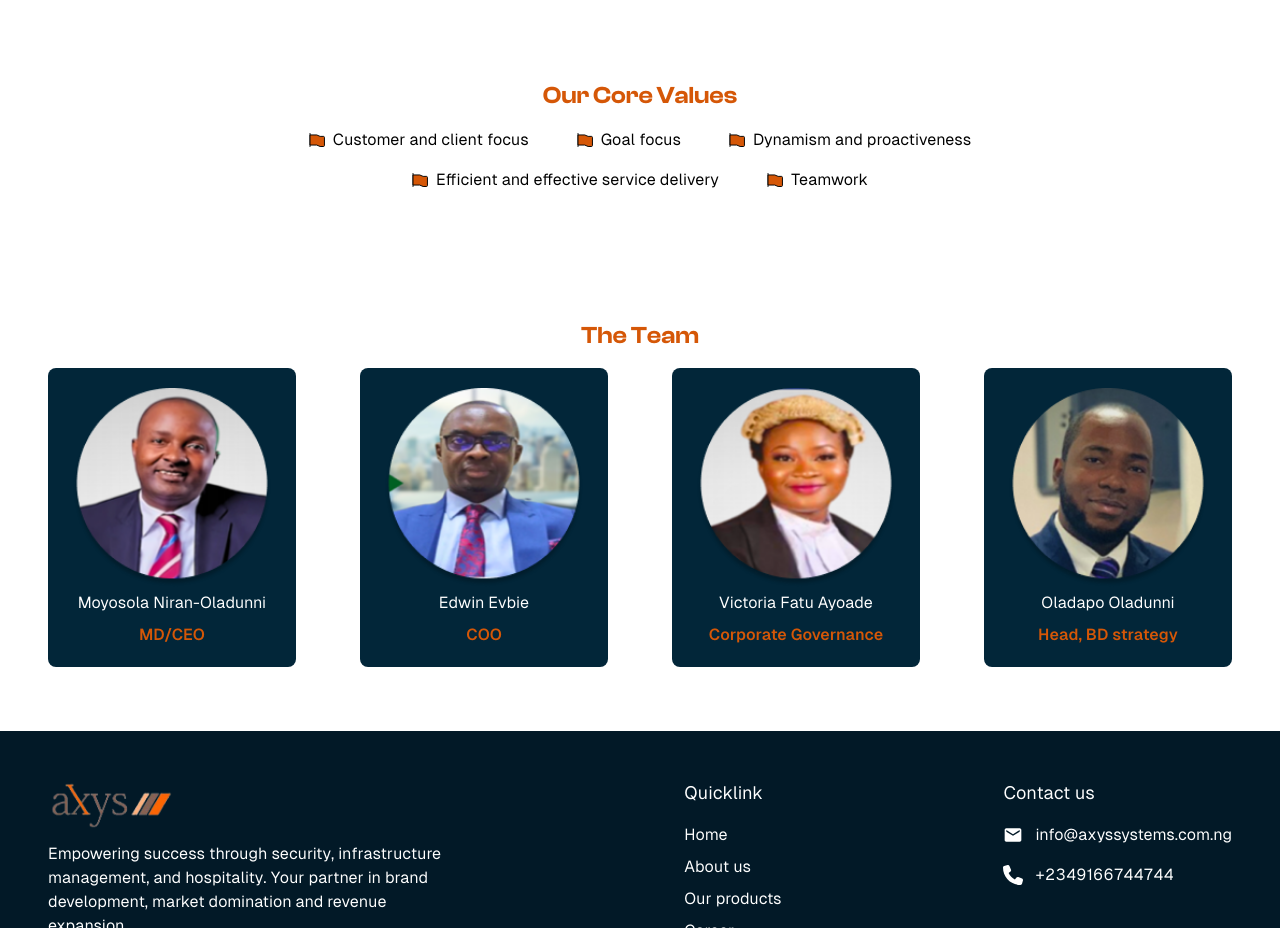
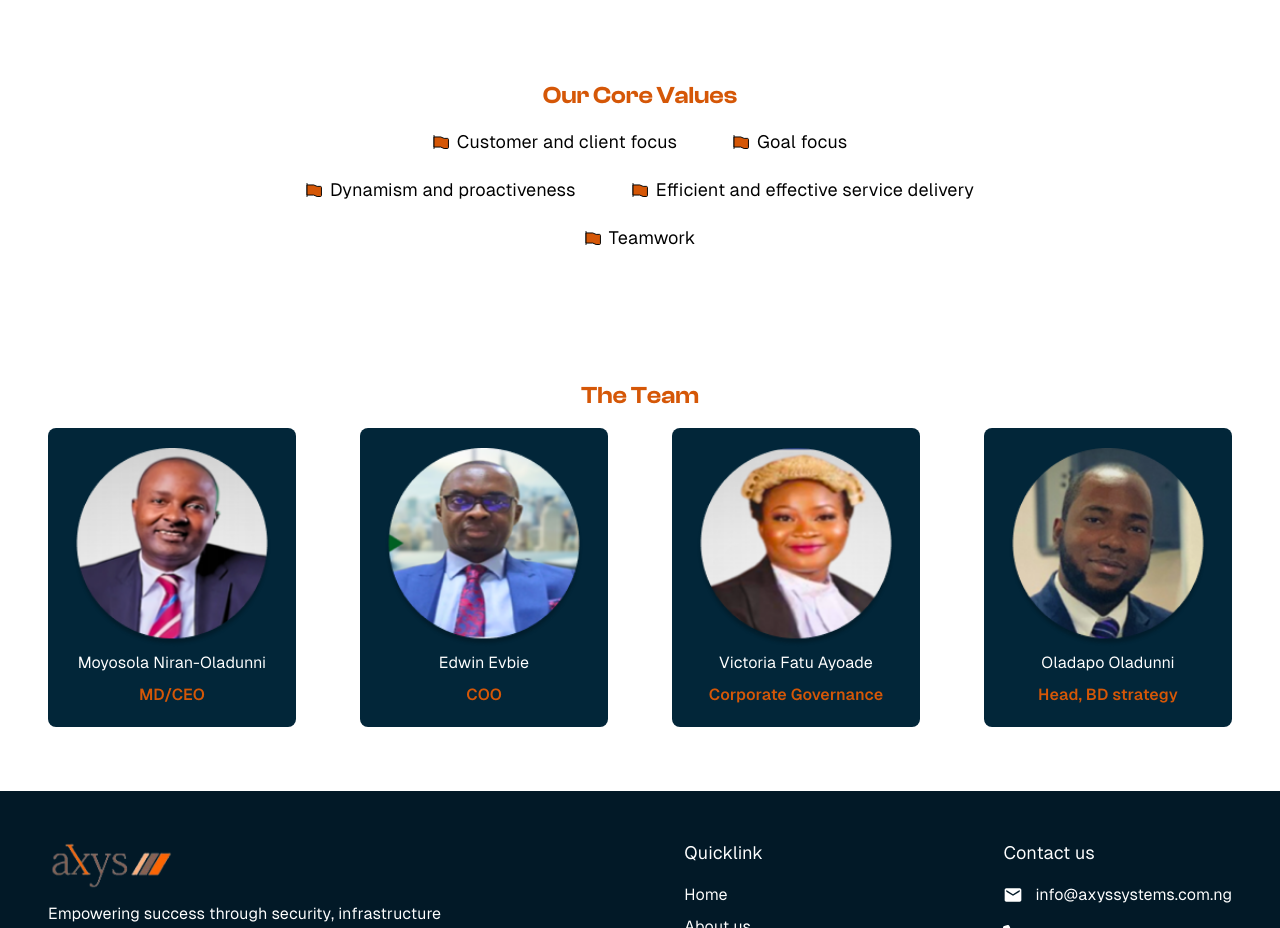
Before and after one commit to iam4tunate/axyssystems, a React (Vite) app: page /about-us in a window 1280 px wide. Shown: the part 880-1808 px from the top of the page. Built offline with nearby package versions, Linux system fonts and the light colour scheme.

Commit message:
made some changes in the about & contact page

```diff
--- a/src/pages/About.jsx
+++ b/src/pages/About.jsx
@@ -43,26 +43,26 @@ const About = () => {
         <h3 className="text-primary text-2xl font-clashSemibold pb-4">
           Our Core Values
         </h3>
-        <div className="flex flex-wrap items-center gap-x-12 gap-y-4 justify-center">
+        <div className="flex flex-wrap items-center gap-x-14 gap-y-5 justify-center">
           <div className="flex items-center gap-x-2">
             <img src={FLAG} alt="" />
-            <span>Customer and client focus</span>
+            <span className="text-lg">Customer and client focus</span>
           </div>
           <div className="flex items-center gap-x-2">
             <img src={FLAG} alt="" />
-            <span>Goal focus</span>
+            <span className="text-lg">Goal focus</span>
           </div>
           <div className="flex items-center gap-x-2">
             <img src={FLAG} alt="" />
-            <span>Dynamism and proactiveness</span>
+            <span className="text-lg">Dynamism and proactiveness</span>
           </div>
           <div className="flex items-center gap-x-2">
             <img src={FLAG} alt="" />
-            <span>Efficient and effective service delivery</span>
+            <span className="text-lg">Efficient and effective service delivery</span>
           </div>
           <div className="flex items-center gap-x-2">
             <img src={FLAG} alt="" />
-            <span>Teamwork</span>
+            <span className="text-lg">Teamwork</span>
           </div>
         </div>
       </div>
--- a/src/pages/Contact.jsx
+++ b/src/pages/Contact.jsx
@@ -30,7 +30,7 @@ const Contact = () => {
             <h3 className="text-primary text-2xl font-clashSemibold pb-4 uppercase">
               Let&apos;s have a talk
             </h3>
-            <p className="text-lg">
+            <p className="text-lg max-sm:text-base">
               Questions, comments, or suggestions? Simply fill in the form and
               we’ll be in touch shortly.
             </p>
@@ -43,11 +43,11 @@ const Contact = () => {
             </span>
             <span className="flex items-center gap-x-2 pb-5">
               <FiPhoneCall className="text-xl text-primary" />
-              <span>+2349166744744</span>
+              <span className="tracking-wider">+2349166744744</span>
             </span>
             <span className="flex items-center gap-x-2">
               <MdMailOutline className="text-xl text-primary" />
-              <span>info@axyssystem.com</span>
+              <span>info@axyssystems.com</span>
             </span>
           </div>
           <div className="shadow-lg rounded-2xl">
```
